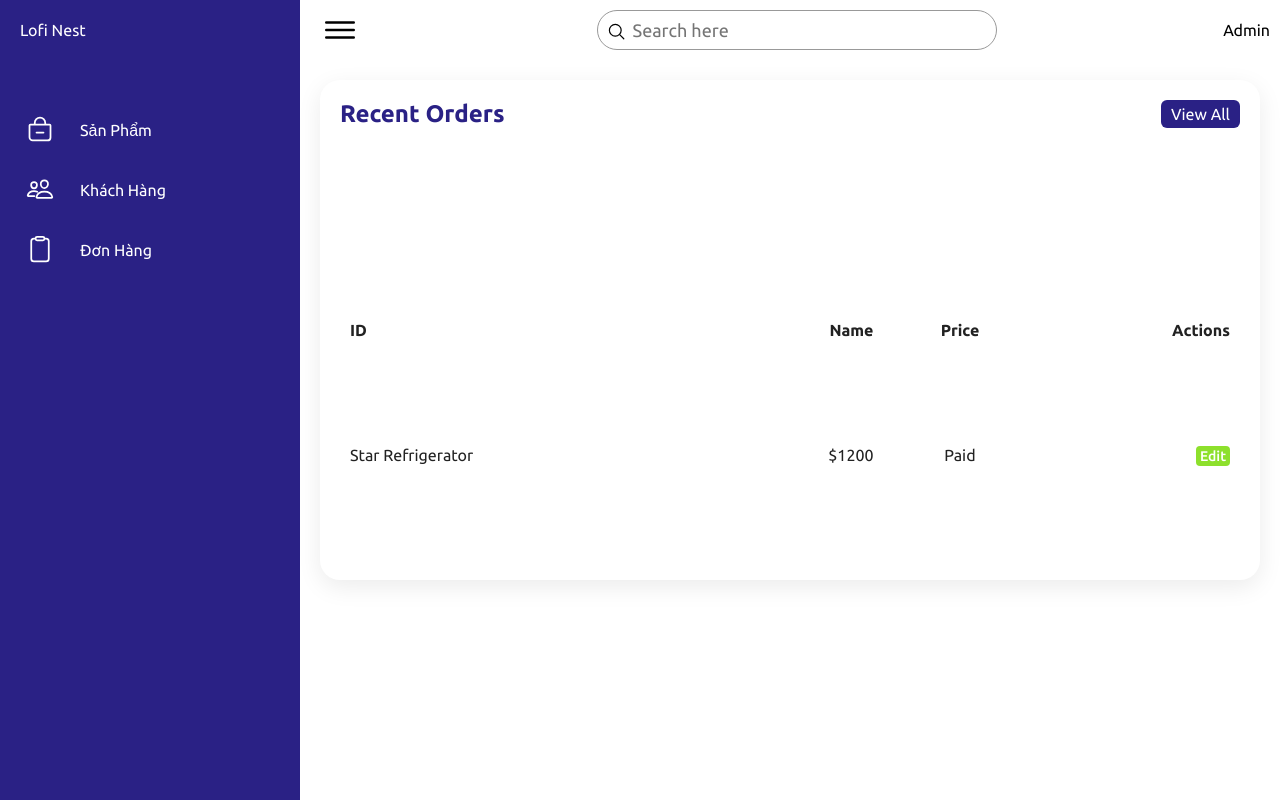
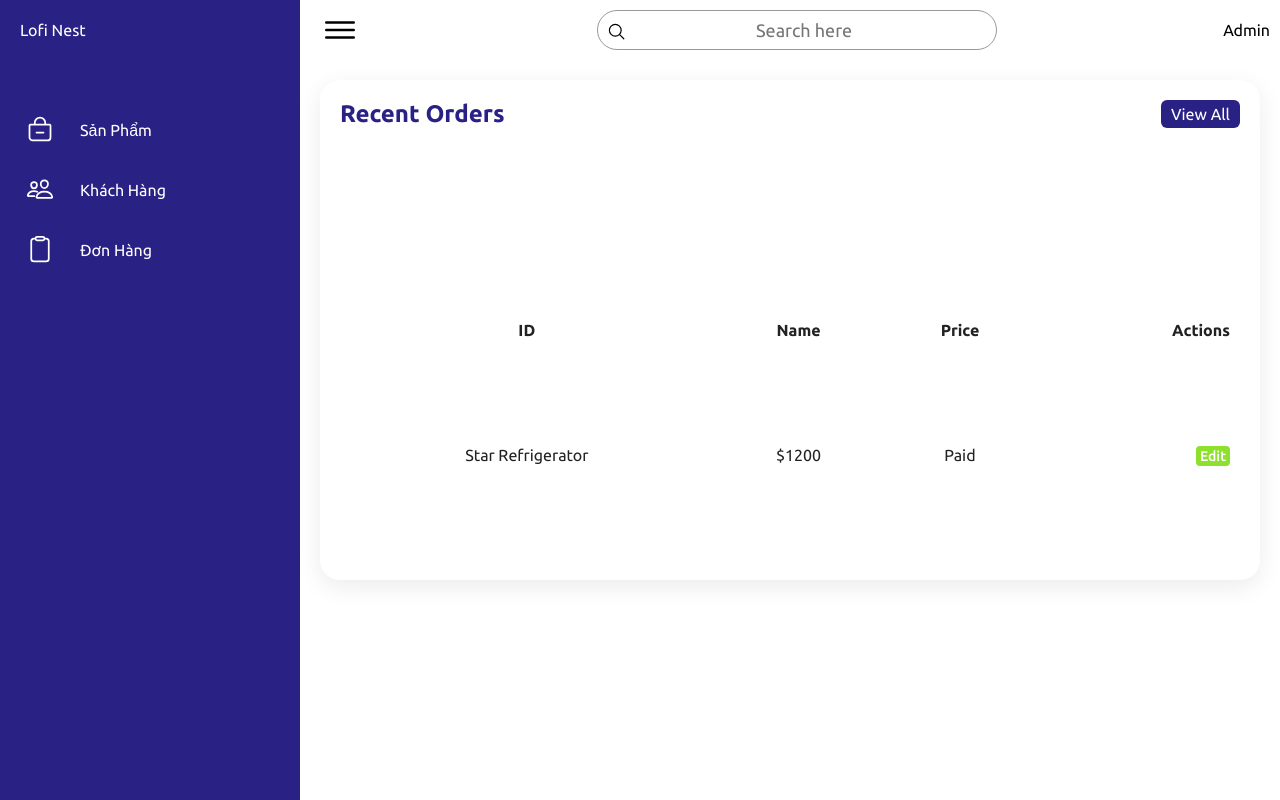
Before and after one commit to huynhduc2212/duan1, a PHP site: page /admin_product.html in a window 1280 px wide. Run offline with PHP 8.4, Linux system fonts and the light colour scheme.

Commit message:
upload code

```diff
--- a/assets_admin/css/admin.css
+++ b/assets_admin/css/admin.css
@@ -7,6 +7,7 @@
   margin: 0;
   padding: 0;
   box-sizing: border-box;
+  text-align: center;
 }
 
 :root {
@@ -322,9 +323,6 @@ body {
 .details .recentOrders table tr td:last-child {
   text-align: end;
 }
-.details .recentOrders table tr td:nth-child(2) {
-  text-align: end;
-}
 .details .recentOrders table tr td:nth-child(3) {
   text-align: center;
 }
--- a/controller/product.php
+++ b/controller/product.php
@@ -129,7 +129,6 @@ if ($_GET['act']) {
                 $kq = delete_product($_GET['id']);
                 if ($kq) {
                     echo "<script>
-                        alert('Đã xoá sản phẩm [" . $_GET['id'] . "] thành công');
                         window.location.href = 'admin.php?mod=product&act=admin_product';
                       </script>";
                     exit();
--- a/model/view.php
+++ b/model/view.php
@@ -278,7 +278,7 @@ function show_sp_admin($products)
   foreach ($products as $item) {
     extract($item);
     $discounted_price = calculateDiscountPrice($price, $discount_percentage);
-    $short_desc = mb_strimwidth($des, 0, 20, '...'); // Giới hạn 50 ký tự
+    // $short_desc = mb_strimwidth($des, 0, 20, '...'); // Giới hạn 50 ký tự
     $html_product_admin .= '<tr>
                                     <td>' . $id . '</td>
                                     <td>' . $name . '</td>
@@ -286,7 +286,6 @@ function show_sp_admin($products)
                                     <td>' . $discount_percentage . '</td>
                                     <td>' . $id_category . '</td>
                                     <td>' . $thumbnail . '</td>
-                                    <td>' . $short_desc . '</td>
                                     <td>
 <a href="?mod=product&act=add_product"><span class="status delivered">Add</span></a>
 <a href="?mod=product&act=edit_product&id=' . $id . '"><span class="status delivered">Edit</span>
--- a/view/admin_product.php
+++ b/view/admin_product.php
@@ -153,7 +153,6 @@
                                 <td>Discount</td>
                                 <td>Category</td>
                                 <td>Img</td>
-                                <td>Des</td>
                                 <td>Actions</td>
                             </tr>
                         </thead>
```
Also changed, not shown: assets_user/img/Ảnh chụp màn hình 2024-06-20 205214.png (added).
